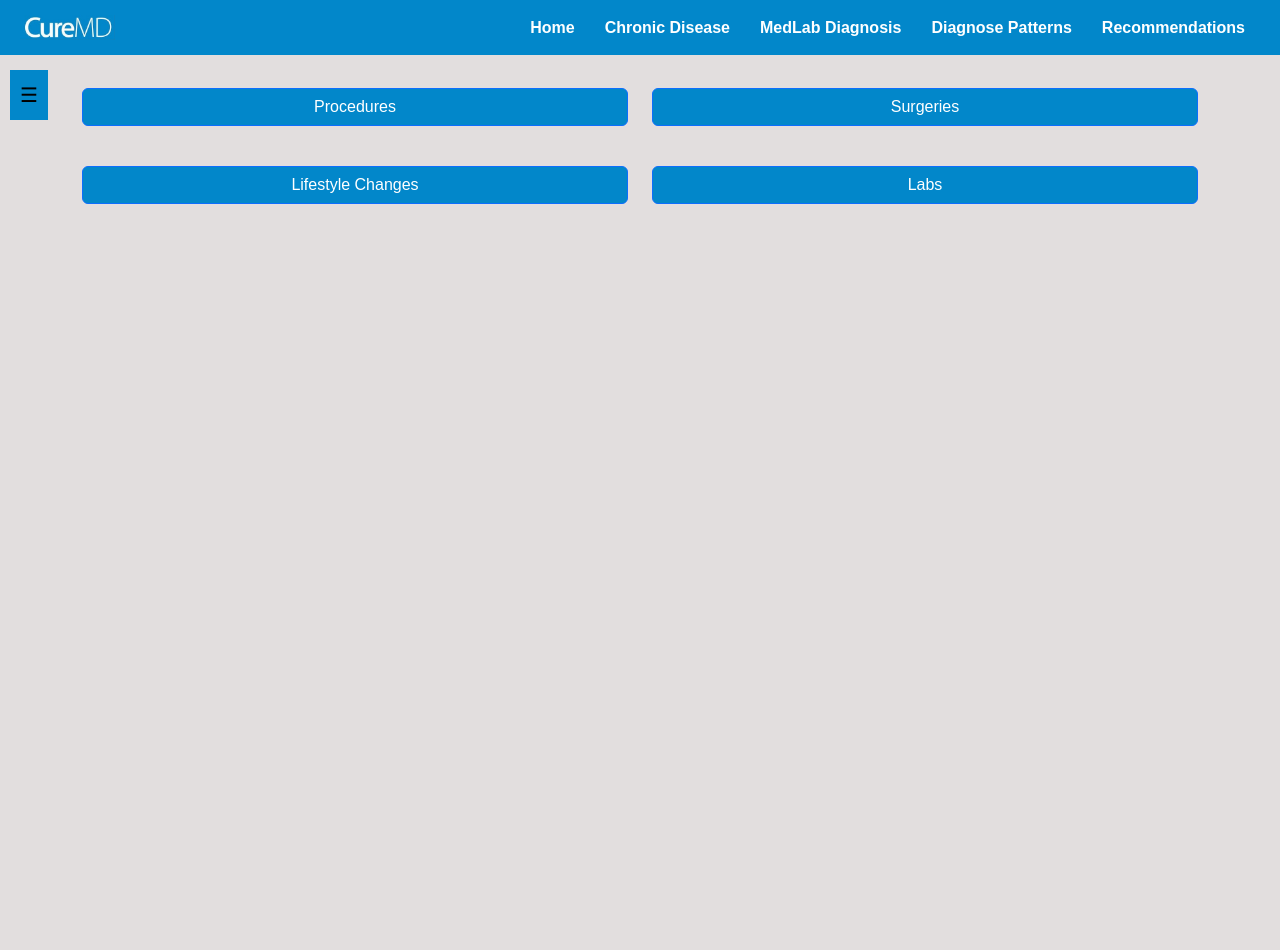
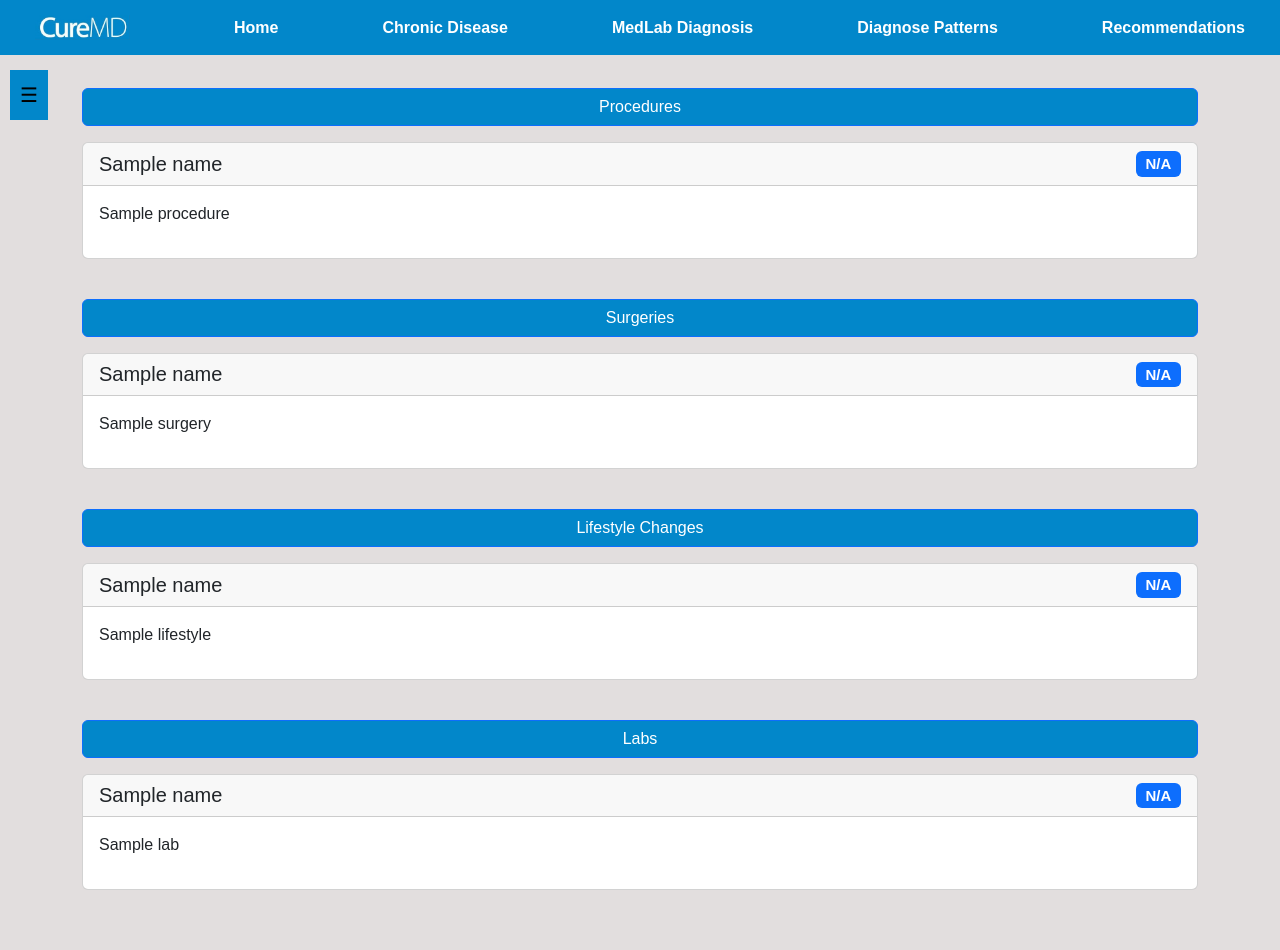
Before and after one commit to abdulhadikhadim/Web-App-To-Demonstrate-Exisiting-ML-Models-in-Unison, a Flask app: template templates/Recommendation.html in a window 1280 px wide. Before the commit the page ends 204 px from the top, so only its background shows below. Run offline with Flask 2, Linux system fonts and the light colour scheme; the template is opened without the code that fills it: most values are stand-ins (such as "Sample title", 1, 10 or a date in 2020); some libraries are stand-ins or nearby versions.

Commit message:
Remove the multiple collapsible, make the disease vertical

```diff
--- a/main.py
+++ b/main.py
@@ -83,7 +83,7 @@ def medlabs_response():
 @app.route("/pattern")
 def pattern_recognition():
     global patient1
-    print(patient1.chronic_pred.trajectory)
+    # print(patient1.chronic_pred.trajectory)
     fig = patient1.chronic_pred.sanky_plot_generator()
     plot_html = fig.to_html(full_html=False)
     return render_template("pattern_recognition.html", html = plot_html,data = patient1.data)
@@ -92,8 +92,10 @@ def pattern_recognition():
 def recommendations_response():
     global patient1
     global diagnosis
+    # names, probs, vector, imp_features, risky, rules = patient1.get_chronic_pred()
     names, procedures, surgeries, labs, lifestyle_changes = patient1.get_recommendations()
+    full_names = [DISEASE_MAPPINGS.get(name, name) for name in names]
     return render_template("Recommendation.html", names=names, procedure=procedures, surgeries=surgeries, lab=labs, lifestyle=lifestyle_changes, data=patient1.data)
 
 if __name__ == '__main__':
-    app.run(debug=True, port=5000)
+    app.run(host = "172.16.105.134", debug=True, port=5000)
--- a/static/base.css
+++ b/static/base.css
@@ -143,3 +143,8 @@ body {
     max-width: 100%;
     overflow: auto;
 }
+
+/* Add this to your CSS file or inside <style> tag */
+.procedure-item {
+    margin-bottom: 15px; /* Adjust this value as needed */
+}
--- a/templates/Recommendation.html
+++ b/templates/Recommendation.html
@@ -4,26 +4,30 @@
 
 {% block content %}
 <div class="container mt-5">
-    <div class="row">
-        <!-- Procedures (Top Left) -->
-        <div class="col-md-6 mb-4">
-            <button class="btn btn-primary w-100 mb-3" type="button" data-bs-toggle="collapse" data-bs-target="#procedures-menu" aria-expanded="false" aria-controls="procedures-menu", style = "background-color: #0287CA">
+    <div class="row mb-4">
+        <!-- Procedures -->
+        <div class="col-12">
+            <button class="btn btn-primary w-100 mb-3" type="button" data-bs-toggle="collapse" data-bs-target="#procedures-menu" aria-expanded="true" aria-controls="procedures-menu" style="background-color: #0287CA">
                 Procedures
             </button>
-            <div id="procedures-menu" class="collapse mb-3">
+            <div id="procedures-menu" class="collapse show mb-3">
+
                 {% for name in names %}
                 {% if name != "Normal" %}
                 <div class="card mb-2">
                     <div class="card-header">
-                        <button class="btn btn-link text-decoration-none w-100 text-start" type="button" data-bs-toggle="collapse" data-bs-target="#procedure-{{ loop.index }}" aria-expanded="false" aria-controls="procedure-{{ loop.index }}">
+                        <h5 class="mb-0 d-flex justify-content-between align-items-center">
                             {{ name }}
-                        </button>
+                            <span class="badge bg-primary">{{ prob[name] if name in prob else 'N/A' }}</span>
+                        </h5>
                     </div>
-                    <div id="procedure-{{ loop.index }}" class="collapse card-body">
+                    <div class="card-body">
                         {% if procedure[name] %}
+                            <ul class="list-unstyled">
                                 {% for procedure_item in procedure[name] %}
-                                <p>{{ procedure_item }}</p>
+                                    <li>{{ procedure_item }}</li>
                                 {% endfor %}
+                            </ul>
                         {% else %}
                             <p>No procedure data available.</p>
                         {% endif %}
@@ -33,26 +37,31 @@
                 {% endfor %}
             </div>
         </div>
+    </div>
 
-        <!-- Surgeries (Top Right) -->
-        <div class="col-md-6 mb-4">
-            <button class="btn btn-primary w-100 mb-3" type="button" data-bs-toggle="collapse" data-bs-target="#surgeries-menu" aria-expanded="false" aria-controls="surgeries-menu", style = "background-color: #0287CA">
+    <div class="row mb-4">
+        <!-- Surgeries -->
+        <div class="col-12">
+            <button class="btn btn-primary w-100 mb-3" type="button" data-bs-toggle="collapse" data-bs-target="#surgeries-menu" aria-expanded="true" aria-controls="surgeries-menu" style="background-color: #0287CA">
                 Surgeries
             </button>
-            <div id="surgeries-menu" class="collapse mb-3">
+            <div id="surgeries-menu" class="collapse show mb-3">
                 {% for name in names %}
                 {% if name != "Normal" %}
                 <div class="card mb-2">
                     <div class="card-header">
-                        <button class="btn btn-link text-decoration-none w-100 text-start" type="button" data-bs-toggle="collapse" data-bs-target="#surgery-{{ loop.index }}" aria-expanded="false" aria-controls="surgery-{{ loop.index }}">
+                        <h5 class="mb-0 d-flex justify-content-between align-items-center">
                             {{ name }}
-                        </button>
+                            <span class="badge bg-primary">{{ prob[name] if name in prob else 'N/A' }}</span>
+                        </h5>
                     </div>
-                    <div id="surgery-{{ loop.index }}" class="collapse card-body">
+                    <div class="card-body">
                         {% if surgeries[name] %}
+                            <ul class="list-unstyled">
                                 {% for surgery in surgeries[name] %}
-                                <p>{{ surgery }}</p>
+                                    <li>{{ surgery }}</li>
                                 {% endfor %}
+                            </ul>
                         {% else %}
                             <p>No surgery data available.</p>
                         {% endif %}
@@ -64,26 +73,29 @@
         </div>
     </div>
 
-    <div class="row">
-        <!-- Lifestyle Changes (Bottom Left) -->
-        <div class="col-md-6 mb-4">
-            <button class="btn btn-primary w-100 mb-3" type="button" data-bs-toggle="collapse" data-bs-target="#lifestyle-menu" aria-expanded="false" aria-controls="lifestyle-menu", style = "background-color: #0287CA" >
+    <div class="row mb-4">
+        <!-- Lifestyle Changes -->
+        <div class="col-12">
+            <button class="btn btn-primary w-100 mb-3" type="button" data-bs-toggle="collapse" data-bs-target="#lifestyle-menu" aria-expanded="true" aria-controls="lifestyle-menu" style="background-color: #0287CA">
                 Lifestyle Changes
             </button>
-            <div id="lifestyle-menu" class="collapse mb-3">
+            <div id="lifestyle-menu" class="collapse show mb-3">
                 {% for name in names %}
                 {% if name != "Normal" %}
                 <div class="card mb-2">
                     <div class="card-header">
-                        <button class="btn btn-link text-decoration-none w-100 text-start" type="button" data-bs-toggle="collapse" data-bs-target="#lifestyle-{{ loop.index }}" aria-expanded="false" aria-controls="lifestyle-{{ loop.index }}">
+                        <h5 class="mb-0 d-flex justify-content-between align-items-center">
                             {{ name }}
-                        </button>
+                            <span class="badge bg-primary">{{ prob[name] if name in prob else 'N/A' }}</span>
+                        </h5>
                     </div>
-                    <div id="lifestyle-{{ loop.index }}" class="collapse card-body">
+                    <div class="card-body">
                         {% if lifestyle[name] %}
+                            <ul class="list-unstyled">
                                 {% for lifestyle_item in lifestyle[name] %}
-                                <p>{{ lifestyle_item }}</p>
+                                    <li>{{ lifestyle_item }}</li>
                                 {% endfor %}
+                            </ul>
                         {% else %}
                             <p>No lifestyle changes data available.</p>
                         {% endif %}
@@ -93,26 +105,31 @@
                 {% endfor %}
             </div>
         </div>
+    </div>
 
-        <!-- Labs (Bottom Right) -->
-        <div class="col-md-6 mb-4">
-            <button class="btn btn-primary w-100 mb-3" type="button" data-bs-toggle="collapse" data-bs-target="#labs-menu" aria-expanded="false" aria-controls="labs-menu", style = "background-color: #0287CA">
+    <div class="row mb-4">
+        <!-- Labs -->
+        <div class="col-12">
+            <button class="btn btn-primary w-100 mb-3" type="button" data-bs-toggle="collapse" data-bs-target="#labs-menu" aria-expanded="true" aria-controls="labs-menu" style="background-color: #0287CA">
                 Labs
             </button>
-            <div id="labs-menu" class="collapse">
+            <div id="labs-menu" class="collapse show mb-3">
                 {% for name in names %}
                 {% if name != "Normal" %}
                 <div class="card mb-2">
                     <div class="card-header">
-                        <button class="btn btn-link text-decoration-none w-100 text-start" type="button" data-bs-toggle="collapse" data-bs-target="#lab-{{ loop.index }}" aria-expanded="false" aria-controls="lab-{{ loop.index }}">
+                        <h5 class="mb-0 d-flex justify-content-between align-items-center">
                             {{ name }}
-                        </button>
+                            <span class="badge bg-primary">{{ prob[name] if name in prob else 'N/A' }}</span>
+                        </h5>
                     </div>
-                    <div id="lab-{{ loop.index }}" class="collapse card-body">
+                    <div class="card-body">
                         {% if lab[name] %}
+                            <ul class="list-unstyled">
                                 {% for lab_item in lab[name] %}
-                                <p>{{ lab_item }}</p>
+                                    <li>{{ lab_item }}</li>
                                 {% endfor %}
+                            </ul>
                         {% else %}
                             <p>No labs data available.</p>
                         {% endif %}
--- a/templates/base.html
+++ b/templates/base.html
@@ -13,7 +13,7 @@
     <!-- Top Navigation Bar -->
     <div class="top-nav">
         <!-- Add your logo or image here -->
-        <img src="static/imgs/header.jfif" alt="Logo">
+        <a href="/"><img src="static/imgs/header.jfif" alt="Logo"></a>
         <a href="/">Home</a>
         <a href="chronic">Chronic Disease</a>
         <a href="medlabs">MedLab Diagnosis</a>
```
Also changed, not shown: static/js/chronic_diseases.js (added, +20 -0 lines), templates/chronic_disease.html (+33 -20 lines), templates/index.html (+15 -4 lines), 5 other files. Lines whose indentation alone changed are shown as unchanged.
